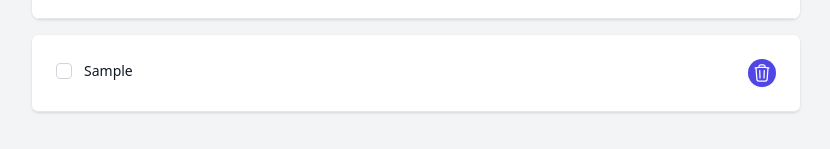
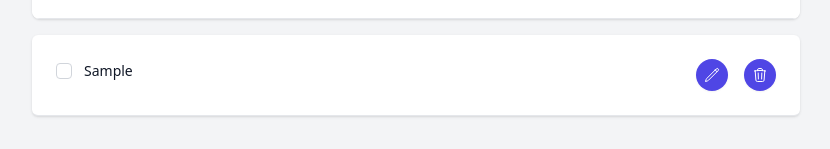
Before and after one commit to sharpshooter90/react-todo, a React (Vite) app: page / in a window 1280 px wide. Both pictures are taken after typing "Sample" into the empty fields and a click on the button "Add". Shown: the part 158-307 px from the top of the page, without its empty margins (224-1054 px from the left). Built offline with nearby package versions, Linux system fonts and the light colour scheme.

Commit message:
added headless ui dialog added edit and delete functionality

```diff
--- a/package.json
+++ b/package.json
@@ -10,6 +10,7 @@
     "preview": "vite preview"
   },
   "dependencies": {
+    "@headlessui/react": "^1.7.15",
     "@heroicons/react": "^2.0.18",
     "@tailwindcss/forms": "^0.5.3",
     "react": "^18.2.0",
--- a/src/App.jsx
+++ b/src/App.jsx
@@ -3,9 +3,13 @@ import { useState } from "react";
 // custom components
 import NewTaskForm from "./components/NewTaskForm";
 import TaskList from "./components/TaskList";
+import UpdateTaskForm from "./components/UpdateTaskForm";
 
 function App() {
   const [tasks, setTasks] = useState([]);
+  const [editMode, setEditMode] = useState(false);
+  const [previousFocusEl, setPreviousFocusEl] = useState(null);
+  const [editedTask, setEditedTask] = useState(null);
   const addTask = (task) => {
     setTasks((prevState) => [...prevState, task]);
   };
@@ -22,11 +26,41 @@ function App() {
     setTasks((prevState) => prevState.filter((task) => task.id !== id));
   };
 
+  // create a updateTask to update the task name
+  const updateTask = (task) => {
+    // console.log(task);
+    setTasks((prevState) =>
+      prevState.map((t) => (t.id === task.id ? { ...t, name: task.name } : t))
+    );
+
+    // close the edit Mode
+    closeEditMode();
+  };
+
+  const closeEditMode = () => {
+    setEditMode(false);
+    previousFocusEl.focus();
+  };
+
+  // manage edit state
+  const enterEditMode = (task) => {
+    setEditMode(true);
+    setEditedTask(task);
+    setPreviousFocusEl(document.activeElement);
+  };
+
   return (
     <div className="bg-gray-100 h-full">
       <div className="mx-auto max-w-7xl px-4 sm:px-6 lg:px-8 h-full">
         {/* We've used 3xl here, but feel free to try other max-widths based on your needs */}
         <div className="mx-auto max-w-3xl pt-20 h-full flex flex-col">
+          {editMode && (
+            <UpdateTaskForm
+              editedTask={editedTask}
+              updateTask={updateTask}
+              closeEditMode={closeEditMode}
+            />
+          )}
           <NewTaskForm addTask={addTask} />
           <div className="mt-4">
             {tasks && (
@@ -34,6 +68,8 @@ function App() {
                 tasks={tasks}
                 toggleTask={toggleTask}
                 deleteTask={deleteTask}
+                updateTask={updateTask}
+                enterEditMode={enterEditMode}
               />
             )}
           </div>
--- a/src/components/TaskItem.jsx
+++ b/src/components/TaskItem.jsx
@@ -2,9 +2,10 @@ import React from "react";
 import { useState } from "react";
 
 import TrashIcon from "@heroicons/react/24/outline/TrashIcon";
+import EditIcon from "@heroicons/react/24/outline/PencilIcon";
 import { Tooltip } from "react-tooltip";
 
-function TaskItem({ task, toggleTask, deleteTask }) {
+function TaskItem({ task, toggleTask, deleteTask, enterEditMode }) {
   const [checked, setChecked] = useState(task?.checked);
 
   const handleCheckboxChange = (event) => {
@@ -14,6 +15,13 @@ function TaskItem({ task, toggleTask, deleteTask }) {
 
   const handleDeleteTask = (event) => {
     deleteTask(task?.id);
+  };
+  const handleEditTask = (event) => {
+    // const name = prompt("Enter new task name", task?.name);
+    // if (name) {
+    //   updateTask(task?.id, name);
+    // }
+    enterEditMode(task);
   };
 
   return (
@@ -37,15 +45,26 @@ function TaskItem({ task, toggleTask, deleteTask }) {
           <label htmlFor={task?.id} className="font-medium text-gray-900">
             {task?.name}
           </label>
+          <div className="flex gap-4">
             <button
               type="button"
-            className="rounded-full bg-indigo-600 p-1 text-white shadow-sm hover:bg-indigo-500 focus-visible:outline focus-visible:outline-2 focus-visible:outline-offset-2 focus-visible:outline-indigo-600"
+              className="rounded-full bg-indigo-600 p-2 text-white shadow-sm hover:bg-indigo-500 focus-visible:outline focus-visible:outline-2 focus-visible:outline-offset-2 focus-visible:outline-indigo-600"
+              data-tooltip-id="todo-app-tooltip"
+              data-tooltip-content="Edit Task"
+              onClick={handleEditTask}
+            >
+              <EditIcon className="h-4 w-4" aria-hidden="true" />
+            </button>
+            <button
+              type="button"
+              className="rounded-full bg-indigo-600 p-2 text-white shadow-sm hover:bg-indigo-500 focus-visible:outline focus-visible:outline-2 focus-visible:outline-offset-2 focus-visible:outline-indigo-600"
               data-tooltip-id="todo-app-tooltip"
               data-tooltip-content="Delete Task"
               onClick={handleDeleteTask}
             >
-            <TrashIcon className="h-5 w-5" aria-hidden="true" />
+              <TrashIcon className="h-4 w-4" aria-hidden="true" />
             </button>
+          </div>
         </div>
       </div>
       <Tooltip id="todo-app-tooltip" />
--- a/src/components/TaskList.jsx
+++ b/src/components/TaskList.jsx
@@ -1,7 +1,7 @@
 import React from "react";
 import TaskItem from "./TaskItem";
 
-export const TaskList = ({ tasks, toggleTask, deleteTask }) => {
+export const TaskList = ({ tasks, toggleTask, deleteTask, enterEditMode }) => {
   return (
     <div className="">
       {tasks.map((task, key) => {
@@ -11,6 +11,7 @@ export const TaskList = ({ tasks, toggleTask, deleteTask }) => {
             task={task}
             toggleTask={toggleTask}
             deleteTask={deleteTask}
+            enterEditMode={enterEditMode}
           />
         );
       })}
--- /dev/null
+++ b/src/components/UpdateTaskForm.jsx
@@ -0,0 +1,100 @@
+import React, { Fragment, useState } from "react";
+import { Dialog, Transition } from "@headlessui/react";
+
+export const UpdateTaskForm = ({ editedTask, updateTask, closeEditMode }) => {
+  const [isOpen, setIsOpen] = useState(true);
+  const [updatedTaskName, setUpdatedTaskName] = useState(editedTask.name);
+  console.log("incoming", editedTask);
+  const handleFormSubmit = (event) => {
+    event.preventDefault();
+    console.log("updated Task Name", updatedTaskName);
+    updateTask({ ...editedTask, name: updatedTaskName });
+  };
+  function closeModal() {
+    setIsOpen(false);
+
+    closeEditMode();
+  }
+
+  function openModal() {
+    setIsOpen(true);
+    console.log("open modal");
+  }
+
+  return (
+    <>
+      <Transition appear show={isOpen} as={Fragment}>
+        <Dialog as="div" className="relative z-10" onClose={closeModal}>
+          <Transition.Child
+            as={Fragment}
+            enter="ease-out duration-300"
+            enterFrom="opacity-0"
+            enterTo="opacity-100"
+            leave="ease-in duration-200"
+            leaveFrom="opacity-100"
+            leaveTo="opacity-0"
+          >
+            <div className="fixed inset-0 bg-black bg-opacity-25" />
+          </Transition.Child>
+
+          <div className="fixed inset-0 overflow-y-auto">
+            <div className="flex min-h-full items-center justify-center p-4 text-center">
+              <Transition.Child
+                as={Fragment}
+                enter="ease-out duration-300"
+                enterFrom="opacity-0 scale-95"
+                enterTo="opacity-100 scale-100"
+                leave="ease-in duration-200"
+                leaveFrom="opacity-100 scale-100"
+                leaveTo="opacity-0 scale-95"
+              >
+                <Dialog.Panel className="w-full max-w-md transform overflow-hidden rounded-2xl bg-white p-6 text-left align-middle shadow-xl transition-all">
+                  <Dialog.Title
+                    as="h3"
+                    className="text-lg font-medium leading-6 text-gray-900"
+                  >
+                    Payment successful
+                  </Dialog.Title>
+                  <form className="w-full" onSubmit={handleFormSubmit}>
+                    <div className="overflow-hidden bg-white shadow sm:rounded-lg">
+                      <div className="border-b border-gray-200 bg-white px-4 py-5 sm:px-6">
+                        <div className="-ml-4 -mt-2 flex items-center justify-between sm:flex-nowrap">
+                          <div className="ml-4 mt-2 w-full">
+                            <input
+                              type="text"
+                              name="task"
+                              id="task"
+                              className="block w-full p-4 rounded-md border-0 text-gray-900 shadow-sm ring-1 ring-inset ring-gray-300 placeholder:text-gray-400 focus:ring-2 focus:ring-inset focus:ring-indigo-600 sm:text-sm sm:leading-6"
+                              placeholder="Enter new task"
+                              onInput={(e) =>
+                                setUpdatedTaskName(e.target.value)
+                              }
+                              required
+                              autoFocus
+                              maxLength={80}
+                              value={updatedTaskName}
+                            />
+                          </div>
+                          <div className="ml-4 mt-2 flex-shrink-0">
+                            <button
+                              type="submit"
+                              aria-label="Add Task"
+                              className="relative inline-flex items-center rounded-md bg-indigo-600 px-6 py-4 text-sm font-semibold text-white shadow-sm hover:bg-indigo-500 focus-visible:outline focus-visible:outline-2 focus-visible:outline-offset-2 focus-visible:outline-indigo-600"
+                            >
+                              Add
+                            </button>
+                          </div>
+                        </div>
+                      </div>
+                    </div>
+                  </form>
+                </Dialog.Panel>
+              </Transition.Child>
+            </div>
+          </div>
+        </Dialog>
+      </Transition>
+    </>
+  );
+};
+export default UpdateTaskForm;
```
Lines whose indentation alone changed are shown as unchanged.
